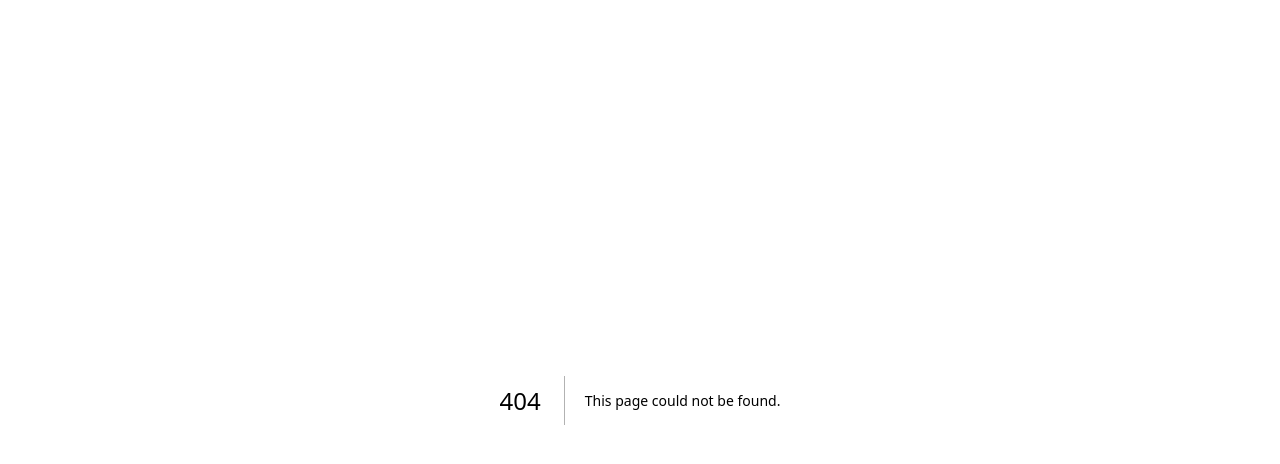
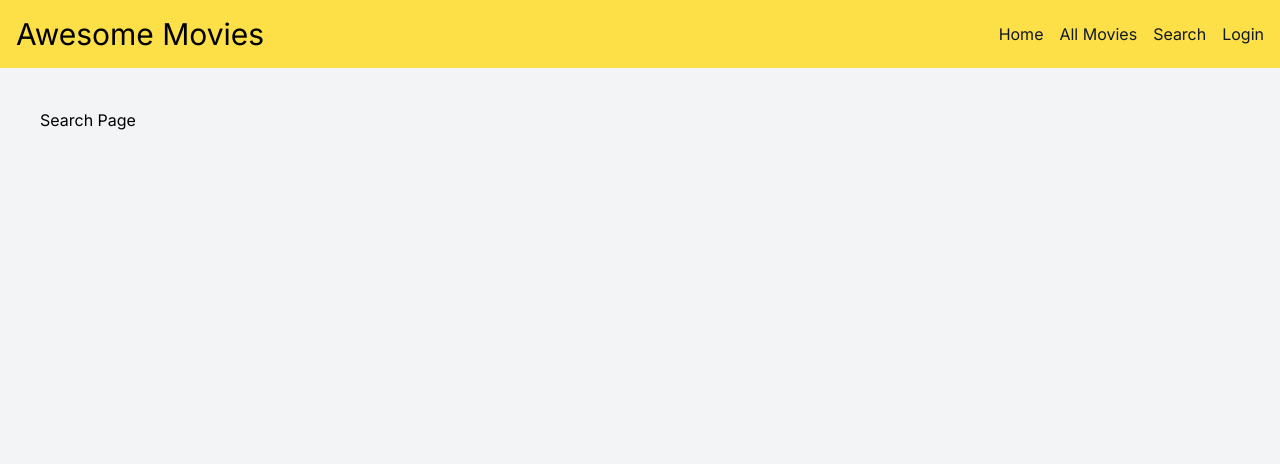
Before and after one commit to tatasadi/next-prisma-graphql, a Next.js app: page /search in a window 1280 px wide. Before the commit this address had no page. Shown: the top 464 px of the page. Built offline with nearby package versions, Linux system fonts and the light colour scheme; no server answers.

Commit message:
create different pages for home all and search

```diff
--- /dev/null
+++ b/src/app/all/page.tsx
@@ -0,0 +1,99 @@
+"use client"
+import Image from "next/image"
+import { gql, useQuery } from "@apollo/client"
+import type { Movie } from "@prisma/client"
+
+const AllMoviesQuery = gql`
+  query allMoviesQuery($first: Int, $after: ID) {
+    movie(first: $first, after: $after) {
+      pageInfo {
+        endCursor
+        hasNextPage
+      }
+      edges {
+        cursor
+        node {
+          id
+          title
+          plot
+          genres
+          poster
+          runtime
+          cast
+          fullplot
+          languages
+          directors
+          writers
+          rated
+          lastupdated
+          year
+          countries
+          type
+        }
+      }
+    }
+  }
+`
+
+export default function AllPage() {
+  const { data, loading, error, fetchMore } = useQuery(AllMoviesQuery, {
+    variables: { first: 12 },
+  })
+
+  if (loading) return <p>Loading</p>
+  if (error) return <p>Oh no... {error.message}</p>
+
+  const { endCursor, hasNextPage } = data.movie.pageInfo
+
+  return (
+    <main className="p-10">
+      <div className="grid gap-4 grid-cols-12 flex-wrap justify-center">
+        {data?.movie.edges.map(({ node }: { node: Movie }) => {
+          return (
+            <div
+              key={node.id}
+              className="card col-span-12 md:col-span-6 lg:col-span-4 flex gap-2"
+            >
+              {node.poster && (
+                <Image
+                  src={node.poster}
+                  alt={"Movie Poster"}
+                  width={100}
+                  height={100}
+                  style={{ width: "auto", height: "auto" }}
+                />
+              )}
+              <div>
+                <h3 className="font-bold text-gray-900">{node.title}</h3>
+                <p className="text-sm text-gray-600">{node.plot}</p>
+              </div>
+            </div>
+          )
+        })}
+      </div>
+      {hasNextPage ? (
+        <button
+          className="px-4 py-2 bg-yellow-500 rounded my-10"
+          onClick={() => {
+            fetchMore({
+              variables: { after: endCursor },
+              updateQuery: (prevResult, { fetchMoreResult }) => {
+                fetchMoreResult.movie.edges = [
+                  ...prevResult.movie.edges,
+                  ...fetchMoreResult.movie.edges,
+                ]
+                return fetchMoreResult
+              },
+            })
+          }}
+        >
+          more
+        </button>
+      ) : (
+        <p className="my-10 text-center font-medium">
+          You've reached the end!{" "}
+        </p>
+      )}
+    </main>
+  )
+}
--- a/src/app/globals.css
+++ b/src/app/globals.css
@@ -17,10 +17,14 @@
   }
 }
 
+.home-card {
+  @apply bg-purple-600 text-white p-10 text-2xl rounded-md cursor-pointer col-span-12 md:col-span-6 hover:bg-purple-500;
+}
+
 .card {
   @apply bg-white p-4 rounded-lg shadow-md;
 }
 
-.auth-button {
+.nav-link {
   @apply text-gray-900 hover:text-gray-500 cursor-pointer;
 }
--- a/src/app/layout.tsx
+++ b/src/app/layout.tsx
@@ -4,6 +4,7 @@ import { Inter } from "next/font/google"
 import { ApolloProvider } from "@apollo/client"
 import apolloClient from "../../lib/apollo"
 import { UserProvider } from "@auth0/nextjs-auth0/client"
+import Header from "@/components/Layout/Header"
 
 const inter = Inter({ subsets: ["latin"] })
 
@@ -19,7 +20,10 @@ export default function RootLayout({
       </head>
       <body className={inter.className}>
         <UserProvider>
-          <ApolloProvider client={apolloClient}>{children}</ApolloProvider>
+          <ApolloProvider client={apolloClient}>
+            <Header />
+            {children}
+          </ApolloProvider>
         </UserProvider>
       </body>
     </html>
--- a/src/app/page.tsx
+++ b/src/app/page.tsx
@@ -1,102 +1,18 @@
-"use client"
-import Image from "next/image"
-import { gql, useQuery } from "@apollo/client"
-import type { Movie } from "@prisma/client"
-import Header from "@/components/Layout/Header"
-
-const AllMoviesQuery = gql`
-  query allMoviesQuery($first: Int, $after: ID) {
-    movie(first: $first, after: $after) {
-      pageInfo {
-        endCursor
-        hasNextPage
-      }
-      edges {
-        cursor
-        node {
-          id
-          title
-          plot
-          genres
-          poster
-          runtime
-          cast
-          fullplot
-          languages
-          directors
-          writers
-          rated
-          lastupdated
-          year
-          countries
-          type
-        }
-      }
-    }
-  }
-`
+import Link from "next/link"
 
 export default function Home() {
-  const { data, loading, error, fetchMore } = useQuery(AllMoviesQuery, {
-    variables: { first: 12 },
-  })
-
-  if (loading) return <p>Loading</p>
-  if (error) return <p>Oh no... {error.message}</p>
-
-  const { endCursor, hasNextPage } = data.movie.pageInfo
-
   return (
     <>
-      <Header />
-      <main className="p-10">
-        <div className="grid gap-4 grid-cols-12 flex-wrap justify-center">
-          {data?.movie.edges.map(({ node }: { node: Movie }) => {
-            return (
-              <div
-                key={node.id}
-                className="card col-span-12 md:col-span-6 lg:col-span-4 flex gap-2"
-              >
-                {node.poster && (
-                  <Image
-                    src={node.poster}
-                    alt={"Movie Poster"}
-                    width={100}
-                    height={100}
-                    style={{ width: "auto", height: "auto" }}
-                  />
-                )}
-                <div>
-                  <h3 className="font-bold text-gray-900">{node.title}</h3>
-                  <p className="text-sm text-gray-600">{node.plot}</p>
-                </div>
-              </div>
-            )
-          })}
+      <main className="p-10 bg-white m-10 flex flex-col items-center rounded-md">
+        <h1>Welcome to Awesome Movies</h1>
+        <div className="grid grid-cols-12 mt-10 gap-10">
+          <Link href="/all" className="home-card">
+            All Movies
+          </Link>
+          <Link href="/search" className="home-card">
+            Search a Movie
+          </Link>
         </div>
-        {hasNextPage ? (
-          <button
-            className="px-4 py-2 bg-yellow-500 rounded my-10"
-            onClick={() => {
-              fetchMore({
-                variables: { after: endCursor },
-                updateQuery: (prevResult, { fetchMoreResult }) => {
-                  fetchMoreResult.movie.edges = [
-                    ...prevResult.movie.edges,
-                    ...fetchMoreResult.movie.edges,
-                  ]
-                  return fetchMoreResult
-                },
-              })
-            }}
-          >
-            more
-          </button>
-        ) : (
-          <p className="my-10 text-center font-medium">
-            You've reached the end!{" "}
-          </p>
-        )}
       </main>
     </>
   )
--- /dev/null
+++ b/src/app/search/page.tsx
@@ -0,0 +1,3 @@
+export default function SearchPage() {
+  return <main className="p-10">Search Page</main>
+}
--- a/src/components/Layout/Header.tsx
+++ b/src/components/Layout/Header.tsx
@@ -7,10 +7,19 @@ export default function Header() {
   return (
     <header className="p-4 bg-yellow-300 flex items-center ">
       <h1>Awesome Movies</h1>
-      <nav className="ml-auto">
+      <nav className="ml-auto flex gap-4">
+        <Link href="/" className="nav-link">
+          Home
+        </Link>
+        <Link href="/all" className="nav-link">
+          All Movies
+        </Link>
+        <Link href="/search" className="nav-link">
+          Search
+        </Link>
         {user ? (
-          <div className="flex items-center gap-4">
-            <Link href="/api/auth/logout" className="auth-button">
+          <div className="ml-auto flex items-center gap-4">
+            <Link href="/api/auth/logout" className="nav-link">
               Logout
             </Link>
             <img
@@ -20,7 +29,7 @@ export default function Header() {
             />
           </div>
         ) : (
-          <Link href="/api/auth/login" className="auth-button">
+          <Link href="/api/auth/login" className="nav-link ml-auto">
             Login
           </Link>
         )}
```
